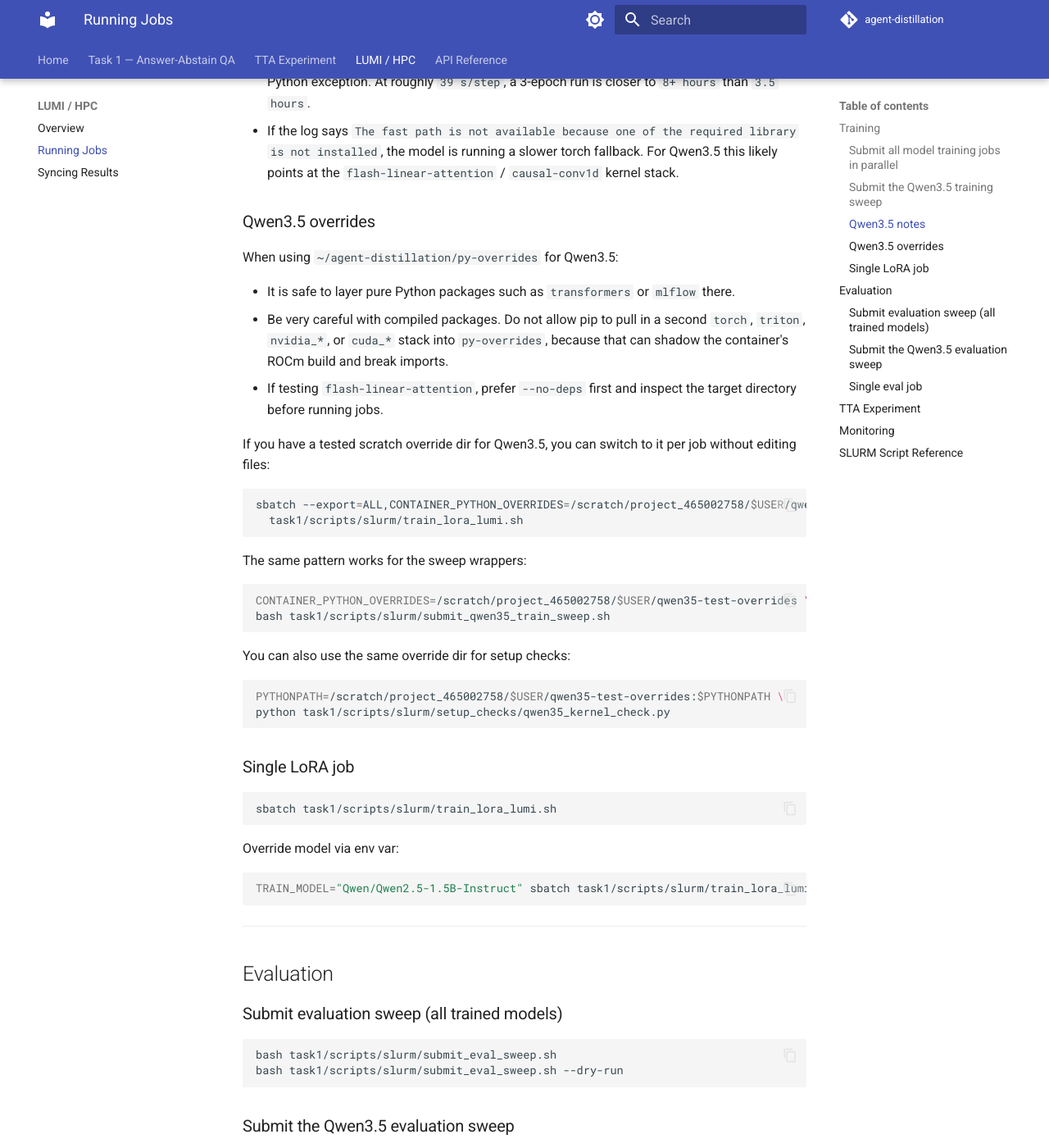
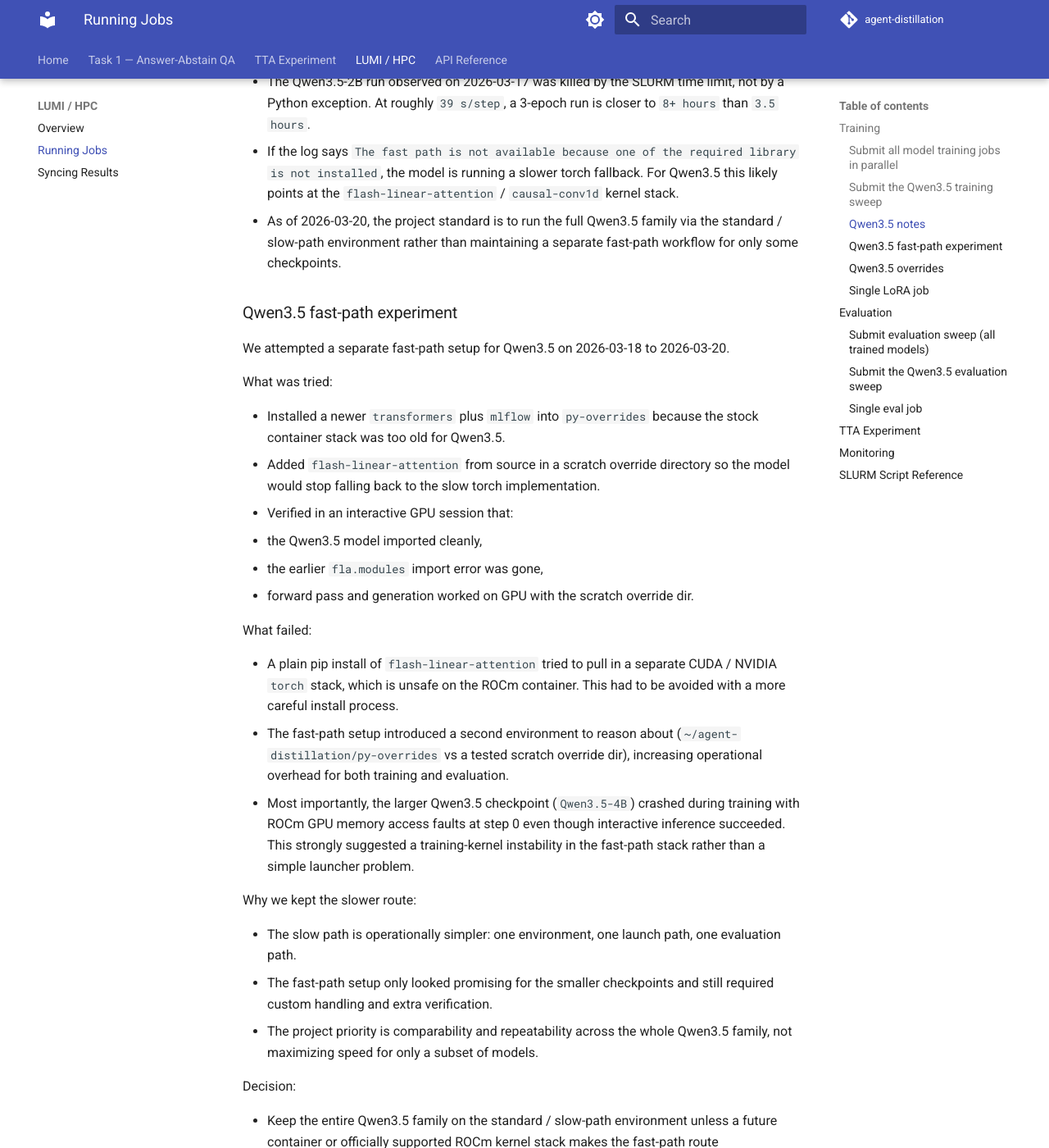
Before and after one commit to David-Ciz/agent-distillation, an MkDocs documentation site: the page built from docs/lumi/running_jobs.md, in a window 1280 px wide and 1400 px high, scrolled down 1110 px. Shown: the whole window at 82% size. Built offline with MkDocs 1.6.1 and Material for MkDocs 9.7.7, drawn with Linux system fonts in a browser that asks for light colours; comment, search, counter and statistics services are not loaded; some of the changed text lies outside the part shown.

Commit message:
FIX: Qwen now using old working environment

````diff
--- a/docs/lumi/running_jobs.md
+++ b/docs/lumi/running_jobs.md
@@ -28,7 +28,8 @@
 bash task1/scripts/slurm/submit_qwen35_train_sweep.sh --dry-run
 ```
 
-This runs the selected Qwen3.5 checkpoints: `Qwen3.5-0.8B`, `Qwen3.5-2B`, and `Qwen3.5-4B`.
+This runs the Qwen3.5 queue in the standard / slow-path environment in the
+requested order: `Qwen3.5-4B`, `Qwen3.5-9B`, `Qwen3.5-2B`, `Qwen3.5-35B-A3B`.
 
 ### Qwen3.5 notes
 
@@ -50,6 +51,53 @@
   library is not installed`, the model is running a slower torch fallback. For
   Qwen3.5 this likely points at the `flash-linear-attention` /
   `causal-conv1d` kernel stack.
+- As of 2026-03-20, the project standard is to run the full Qwen3.5 family via
+  the standard / slow-path environment rather than maintaining a separate
+  fast-path workflow for only some checkpoints.
+
+### Qwen3.5 fast-path experiment
+
+We attempted a separate fast-path setup for Qwen3.5 on 2026-03-18 to
+2026-03-20.
+
+What was tried:
+
+- Installed a newer `transformers` plus `mlflow` into `py-overrides` because
+  the stock container stack was too old for Qwen3.5.
+- Added `flash-linear-attention` from source in a scratch override directory so
+  the model would stop falling back to the slow torch implementation.
+- Verified in an interactive GPU session that:
+  - the Qwen3.5 model imported cleanly,
+  - the earlier `fla.modules` import error was gone,
+  - forward pass and generation worked on GPU with the scratch override dir.
+
+What failed:
+
+- A plain pip install of `flash-linear-attention` tried to pull in a separate
+  CUDA / NVIDIA `torch` stack, which is unsafe on the ROCm container. This had
+  to be avoided with a more careful install process.
+- The fast-path setup introduced a second environment to reason about
+  (`~/agent-distillation/py-overrides` vs a tested scratch override dir),
+  increasing operational overhead for both training and evaluation.
+- Most importantly, the larger Qwen3.5 checkpoint (`Qwen3.5-4B`) crashed during
+  training with ROCm GPU memory access faults at step 0 even though interactive
+  inference succeeded. This strongly suggested a training-kernel instability in
+  the fast-path stack rather than a simple launcher problem.
+
+Why we kept the slower route:
+
+- The slow path is operationally simpler: one environment, one launch path, one
+  evaluation path.
+- The fast-path setup only looked promising for the smaller checkpoints and
+  still required custom handling and extra verification.
+- The project priority is comparability and repeatability across the whole
+  Qwen3.5 family, not maximizing speed for only a subset of models.
+
+Decision:
+
+- Keep the entire Qwen3.5 family on the standard / slow-path environment unless
+  a future container or officially supported ROCm kernel stack makes the
+  fast-path route straightforward and stable.
 
 ### Qwen3.5 overrides
 
@@ -63,26 +111,12 @@
 - If testing `flash-linear-attention`, prefer `--no-deps` first and inspect the
   target directory before running jobs.
 
-If you have a tested scratch override dir for Qwen3.5, you can switch to it per
-job without editing files:
+The Qwen3.5 sweep script uses `~/agent-distillation/py-overrides` by default so
+the whole family stays on the same environment. If you need to override that
+for a one-off run, you can still do so explicitly:
 
 ```bash
-sbatch --export=ALL,CONTAINER_PYTHON_OVERRIDES=/scratch/project_465002758/$USER/qwen35-test-overrides \
-  task1/scripts/slurm/train_lora_lumi.sh
-```
-
-The same pattern works for the sweep wrappers:
-
-```bash
-CONTAINER_PYTHON_OVERRIDES=/scratch/project_465002758/$USER/qwen35-test-overrides \
-bash task1/scripts/slurm/submit_qwen35_train_sweep.sh
-```
-
-You can also use the same override dir for setup checks:
-
-```bash
-PYTHONPATH=/scratch/project_465002758/$USER/qwen35-test-overrides:$PYTHONPATH \
-python task1/scripts/slurm/setup_checks/qwen35_kernel_check.py
+QWEN35_OVERRIDES=/path/to/overrides bash task1/scripts/slurm/submit_qwen35_train_sweep.sh
 ```
 
 ### Single LoRA job
````
Also changed, not shown: 8 other files.
